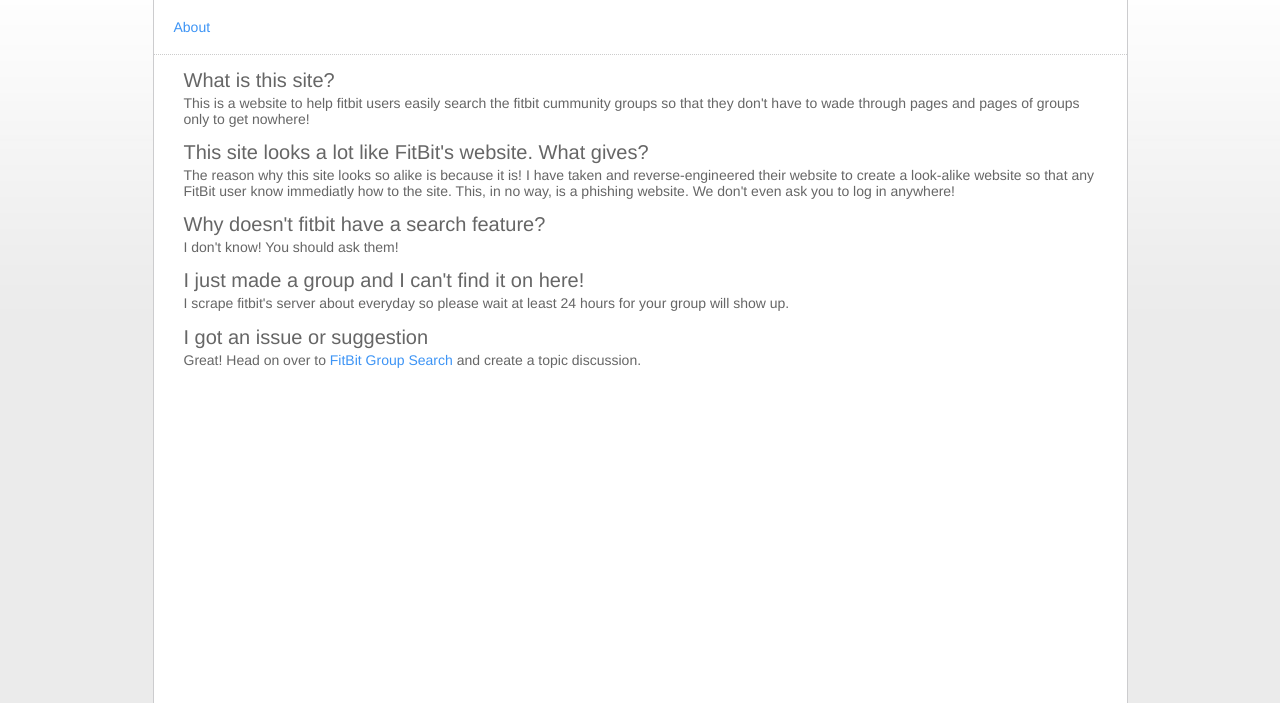
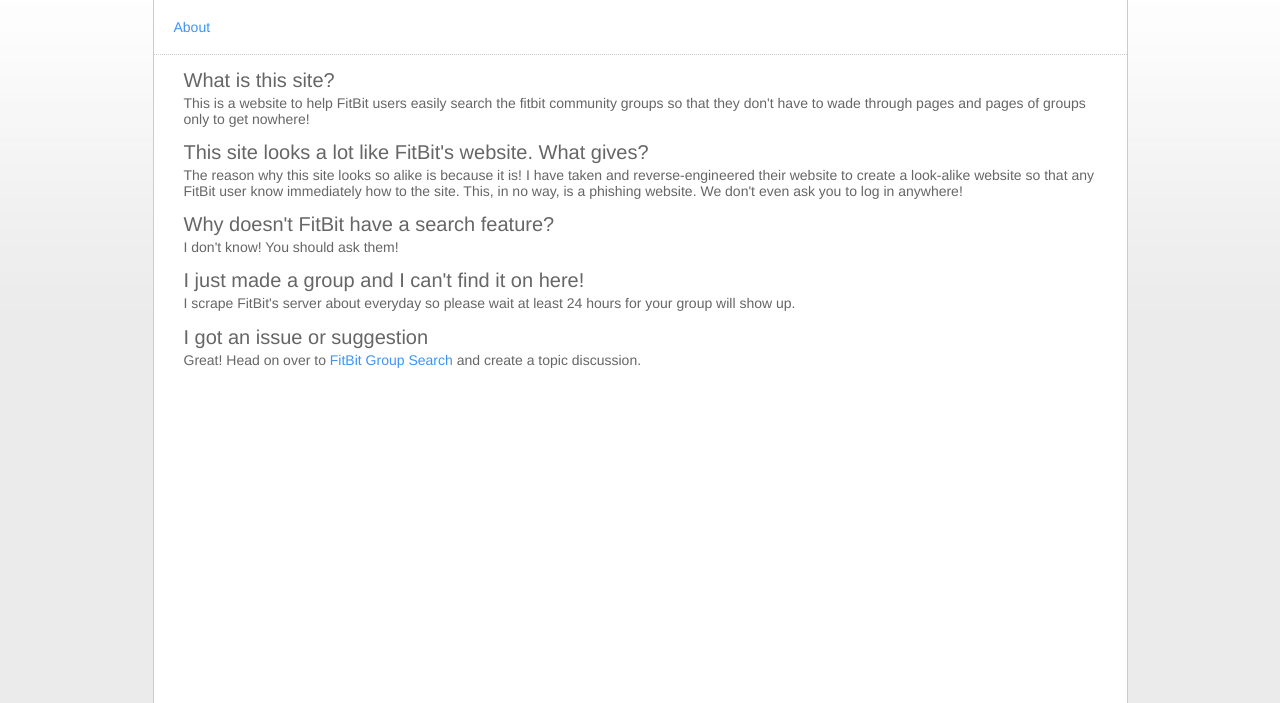
Before and after one commit to JustDerb/fitbit-groupsearch, a PHP site: page /about.php in a window 1280 px wide. Shown: the part 83-786 px from the top of the page. Run offline with PHP 8.4, Linux system fonts and the light colour scheme.

Commit message:
Spelling errors....

```diff
--- a/about.php
+++ b/about.php
@@ -37,21 +37,22 @@
 			<div id="contentbody">
 				<div class="innerpading">
 					<h2>What is this site?</h2>
-					<p>This is a website to help fitbit users easily search the fitbit cummunity
+					<p>This is a website to help FitBit users easily search the fitbit
+					community
 					groups so that they don't have to wade through pages and pages of groups only
 					to get nowhere!</p>
 					<br />
 					<h2>This site looks a lot like FitBit's website.  What gives?</h2>
 					<p>The reason why this site looks so alike is because it is! I have taken and
 					reverse-engineered their website to create a look-alike website so that any FitBit
-					user know immediatly how to the site.  <b>This, in no way, is a phishing website.</b>
+					user know immediately how to the site.  <b>This, in no way, is a phishing website.</b>
 					We don't even ask you to log in anywhere!</p>
 					<br />
-					<h2>Why doesn't fitbit have a search feature?</h2>
+					<h2>Why doesn't FitBit have a search feature?</h2>
 					<p>I don't know!  You should ask them!</p>
 					<br />
 					<h2>I just made a group and I can't find it on here!</h2>
-					<p>I scrape fitbit's server about everyday so please wait at least 24 hours for
+					<p>I scrape FitBit's server about everyday so please wait at least 24 hours for
 					your group will show up.</p>
 					<br />
 					<h2>I got an issue or suggestion</h2>
```
